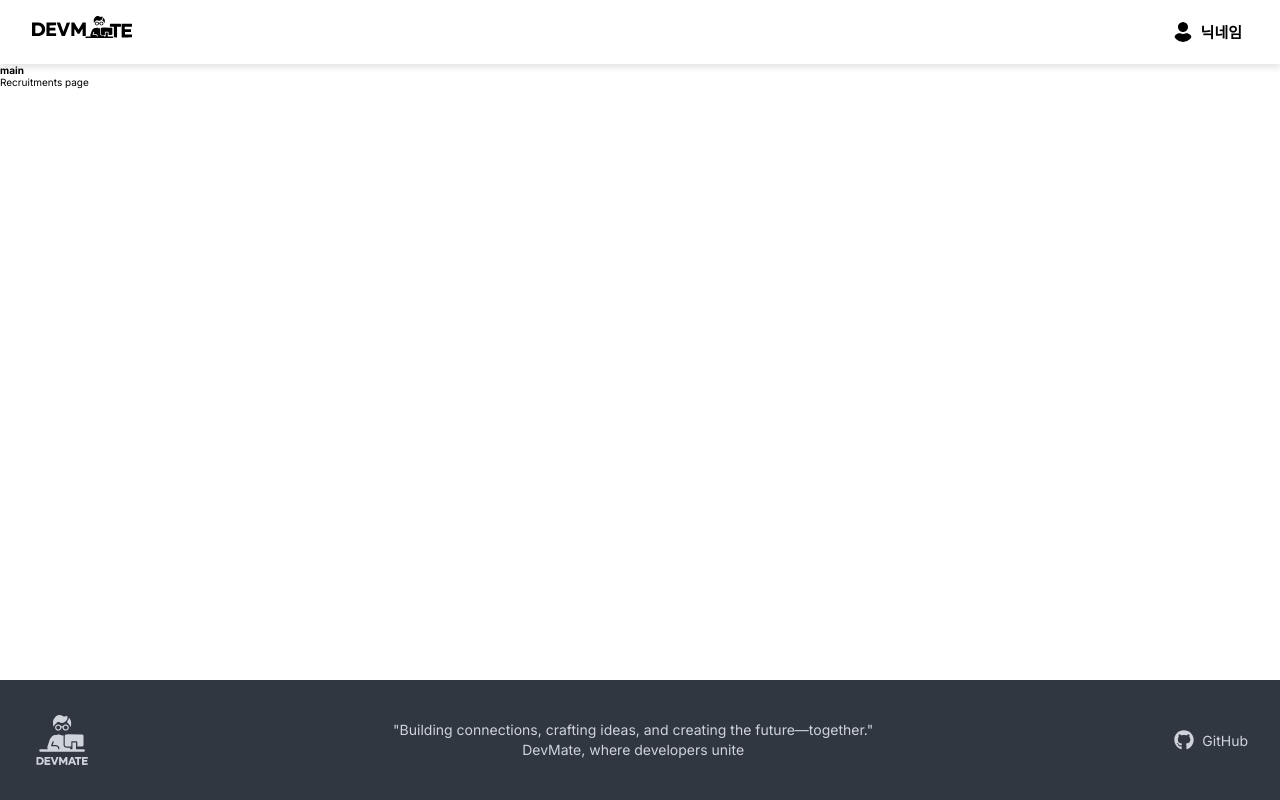
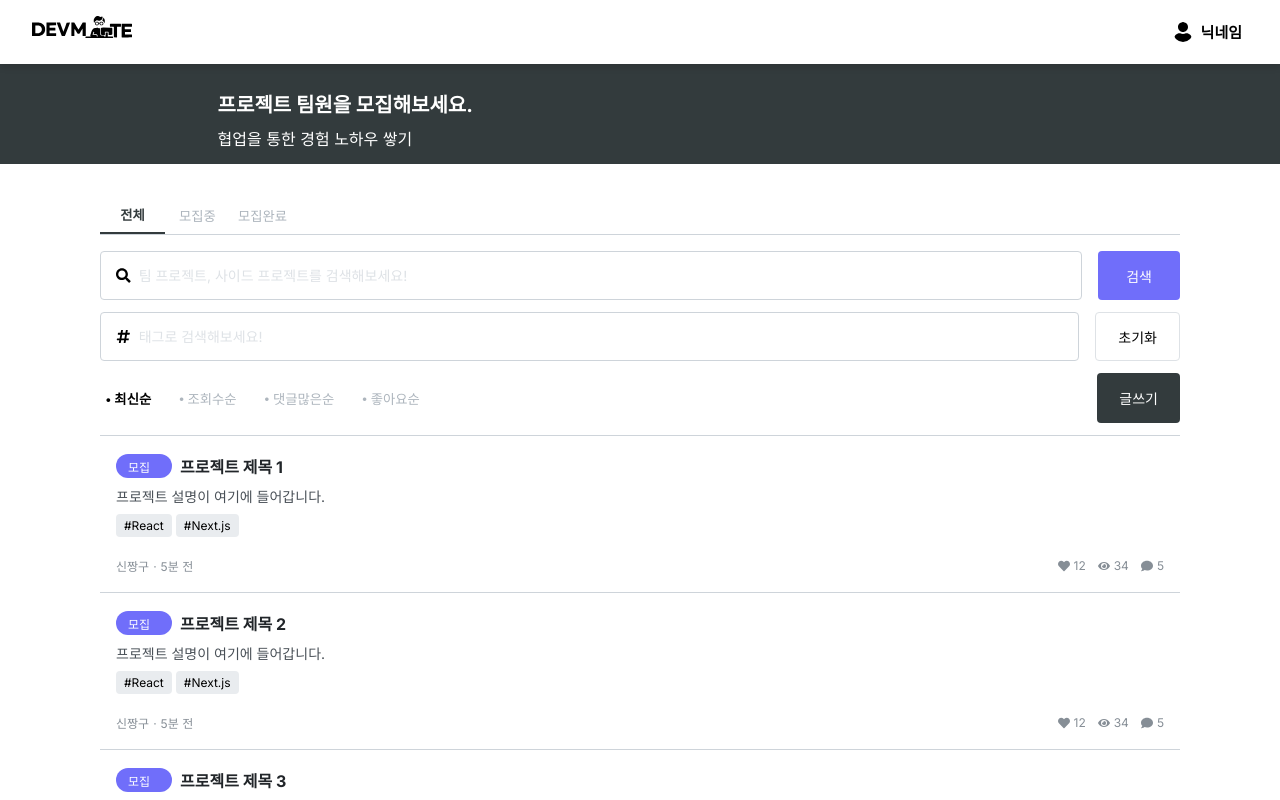
Before and after one commit to smimdla0205/DevMate, a Next.js app: page /recruitments in a window 1280 px wide. Shown: the top 800 px of the page. Built offline with nearby package versions, Linux system fonts and the light colour scheme.

Commit message:
feat: 메인 페이지 (모집 페이지) 마크업 및 스타일링

```diff
--- /dev/null
+++ b/app/(anon)/recruitments/Recruitments.module.scss
@@ -0,0 +1,264 @@
+.main {
+  width: 100%;
+  margin: 0 auto;
+
+  &__container {
+    width: 1080px;
+    margin: 0 auto;
+    margin-bottom: 100px;
+  }
+
+  // 비주얼
+  &__visual {
+    background-color: #333b3d;
+    height: 100px;
+    color: white;
+    text-align: left;
+    margin-bottom: 32px;
+    position: relative;
+
+    &-container{
+      width: 1080px;
+      position: absolute;
+      left: 17%;
+      top:25% ;
+
+    }
+
+    &-title {
+      font-size: 20px;
+      margin-bottom: 8px;
+    }
+
+    &-subtitle {
+      font-size: 16px;
+
+    }
+  }
+
+  // 필터 (전체/모집중/모집완료)
+  &__filter {
+    font-weight: 500;
+    font-size: 16px;
+    display: flex;
+    align-items: center;
+    height: 38px;
+
+    &-item {
+      width: 65px;
+      height: 38px;
+      display: flex;
+      align-items: center;
+      justify-content: center;
+    color: #adb5bd;
+
+
+      &--active {
+        font-weight: bold;
+        height: 38px;
+        border-bottom: 2px solid #333b3d;
+        color: #333b3d;
+      }
+    }
+  }
+
+  &__separator {
+    border-bottom: 1px solid $color-solid-line;
+    margin-bottom: 16px;
+  }
+
+  &__search,
+  &__tag-search {
+    display: flex;
+    gap: 16px;
+    margin-bottom: 12px;
+  }
+
+  &__search-input,
+  &__tag-input {
+    display: flex;
+    align-items: center;
+    border: 1px solid $color-solid-line;
+    padding: 15px;
+    flex-grow: 1;
+    border-radius: 4px;
+  }
+
+  &__search-input input,
+  &__tag-input input {
+    all: unset;
+    flex-grow: 1;
+    font-size: 14px;
+    width: 100%;
+  }
+
+  &__search-input input::placeholder,
+  &__tag-input input::placeholder {
+    color: $color-light-gray;
+    font-size: 14px;
+  }
+
+  &__search-icon,
+  &__tag-icon {
+    margin-right: 8px;
+    font-size: 15px;
+  }
+
+  &__search-button {
+    background: $color-main;
+    color: white;
+    border: none;
+    padding: 0px 28px;
+    border-radius: 4px;
+    cursor: pointer;
+    font-size: 14px;
+  }
+
+  &__tag-reset {
+    background: white;
+    color: black;
+    border: 1px solid $color-light-gray;
+    padding: 0px 22px;
+    border-radius: 4px;
+    cursor: pointer;
+    font-size: 14px;
+  }
+
+  &__sort {
+    display: flex;
+    justify-content: space-between;
+    align-items: center;
+    margin-bottom: 12px;
+
+    &-options {
+      display: flex;
+      gap: 16px;
+      font-size: 14px;
+    }
+
+    &-item {
+      color: #adb5bd;
+      &--active {
+        color: black;
+        font-weight: bold;
+      }
+    }
+  }
+
+  &__write-button {
+    background: #333b3d;
+    color: white;
+    border: none;
+    padding: 15px 22px;
+    cursor: pointer;
+    font-size: 14px;
+    border-radius: 4px;
+  }
+
+  &__post-separator {
+    border-bottom: 1px solid $color-solid-line;
+  }
+
+  &__post-item {
+    border-bottom: 1px solid $color-solid-line;
+    padding: 18px 16px;
+    display: flex;
+    gap: 12px;
+
+    &:hover {
+      background-color: #f8f9fa;
+      cursor: pointer;
+    }
+  }
+
+  &__post-header {
+    display: flex;
+    align-items: center;
+    gap: 8px;
+    margin-bottom: 8px;
+  }
+
+  &__post-status {
+    background: $color-main;
+    color: white;
+    padding: 4px 12px;
+    border-radius: 16px;
+    font-size: 12px;
+    width: 56px;
+    height: 24px;
+  }
+
+  &__post-content {
+    flex-grow: 1;
+  }
+
+  &__post-title {
+    font-size: 16px;
+    color: #212529;
+  }
+
+  &__post-description {
+    color: #495057;
+    font-size: 14px;
+    margin-bottom: 8px;
+  }
+
+  &__post-tags {
+    display: flex;
+    gap: 4px;
+    margin-bottom: 20px;
+  }
+
+  &__post-tag {
+    background: #e9ecef;
+    padding: 4px 8px;
+    border-radius: 4px;
+    font-size: 12px;
+  }
+
+  &__post-meta {
+    display: flex;
+    justify-content: space-between;
+    align-items: center;
+    font-size: 12px;
+    margin-top: 8px;
+  }
+
+  &__post-author {
+    font-size: 12px;
+    margin-right: 4px;
+    color: #868e96;
+  }
+
+
+  &__post-dot {
+    font-size: 12px;
+    margin-right: 4px;
+    color: #868e96;
+  }
+
+  &__post-date {
+    font-size: 12px;
+    color: #868e96;
+  }
+
+  &__post-stats {
+    display: flex;
+    gap: 12px;
+    font-size: 12px;
+    align-items: center;
+  }
+
+  &__post-stats-heart,
+  &__post-stats-eye,
+  &__post-stats-comment {
+    display: flex;
+    align-items: center;
+    gap: 4px;
+    color: #868e96;
+  }
+
+  &__post-stats svg {
+    color: #868e96;
+  }
+}
--- a/app/(anon)/recruitments/page.tsx
+++ b/app/(anon)/recruitments/page.tsx
@@ -1,8 +1,94 @@
-export default function Main() {
+import styles from "./Recruitments.module.scss";
+
+import { FaSearch, FaHashtag, FaHeart, FaEye, FaComment } from "react-icons/fa";
+
+export default function Recruitments() {
   return (
-    <div>
-      <h1>main</h1>
-      <p>Recruitments page</p>
+    <div className={styles["main"]}>
+      {/* 비주얼 영역 */}
+      <div className={styles["main__visual"]}>
+        <div className={styles["main__visual-container"]}>
+          <h1 className={styles["main__visual-title"]}>프로젝트 팀원을 모집해보세요.</h1>
+          <p className={styles["main__visual-subtitle"]}>협업을 통한 경험 노하우 쌓기</p>
+        </div>
+      </div>
+      <div className={styles["main__container"]}>
+        {/* 필터 */}
+        <div className={styles["main__filter"]}>
+          <button className={`${styles["main__filter-item"]} ${styles["main__filter-item--active"]}`}>전체</button>
+          <button className={styles["main__filter-item"]}>모집중</button>
+          <button className={styles["main__filter-item"]}>모집완료</button>
+        </div>
+        <div className={styles["main__separator"]} />
+
+        {/* 검색창 */}
+        <div className={styles["main__search"]}>
+          <div className={styles["main__search-input"]}>
+            <FaSearch className={styles["main__search-icon"]} />
+            <input type="text" placeholder="팀 프로젝트, 사이드 프로젝트를 검색해보세요!" />
+          </div>
+          <button className={styles["main__search-button"]}>검색</button>
+        </div>
+
+        {/* 태그 검색창 */}
+        <div className={styles["main__tag-search"]}>
+          <div className={styles["main__tag-input"]}>
+            <FaHashtag className={styles["main__tag-icon"]} />
+            <input type="text" placeholder="태그로 검색해보세요!" />
+          </div>
+          <button className={styles["main__tag-reset"]}>초기화</button>
+        </div>
+
+        {/* 정렬 필터 + 글쓰기 버튼 */}
+        <div className={styles["main__sort"]}>
+          <div className={styles["main__sort-options"]}>
+            <button className={`${styles["main__sort-item"]} ${styles["main__sort-item--active"]}`}>• 최신순</button>
+            <button className={styles["main__sort-item"]}>• 조회수순</button>
+            <button className={styles["main__sort-item"]}>• 댓글많은순</button>
+            <button className={styles["main__sort-item"]}>• 좋아요순</button>
+          </div>
+          <button className={styles["main__write-button"]}>글쓰기</button>
+        </div>
+
+        <div className={styles["main__post-separator"]} />
+
+        {/* 글 리스트 */}
+        <div className={styles["main__post-list"]}>
+          {[...Array(3)].map((_, index) => (
+            <div key={index} className={styles["main__post-item"]}>
+              <div className={styles["main__post-content"]}>
+                <div className={styles["main__post-header"]}>
+                  <div className={styles["main__post-status"]}>모집중</div>
+                  <h2 className={styles["main__post-title"]}>프로젝트 제목 {index + 1}</h2>
+                </div>
+                <p className={styles["main__post-description"]}>프로젝트 설명이 여기에 들어갑니다.</p>
+                <div className={styles["main__post-tags"]}>
+                  <span className={styles["main__post-tag"]}>#React</span>
+                  <span className={styles["main__post-tag"]}>#Next.js</span>
+                </div>
+                <div className={styles["main__post-meta"]}>
+                  <div>
+                    <span className={styles["main__post-author"]}>신짱구</span>
+                    <span className={styles["main__post-dot"]}>·</span>
+                    <span className={styles["main__post-date"]}>5분 전</span>
+                  </div>
+                  <div className={styles["main__post-stats"]}>
+                    <div className={styles["main__post-stats-heart"]}>
+                      <FaHeart /> <span>12</span>
+                    </div>
+                    <div className={styles["main__post-stats-eye"]}>
+                      <FaEye /> <span>34</span>
+                    </div>
+                    <div className={styles["main__post-stats-comment"]}>
+                      <FaComment /> <span>5</span>
+                    </div>
+                  </div>
+                </div>
+              </div>
+            </div>
+          ))}
+        </div>
+      </div>
     </div>
   );
 }
```
